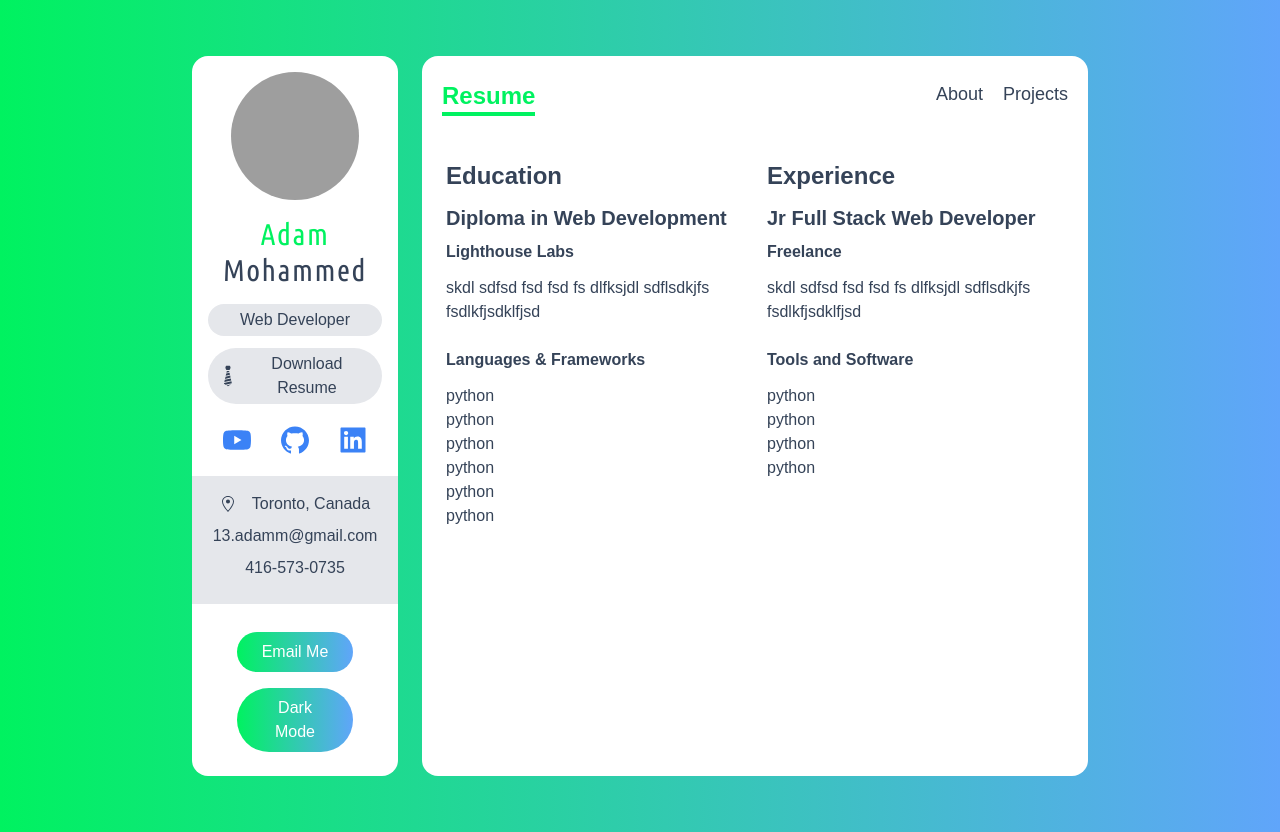
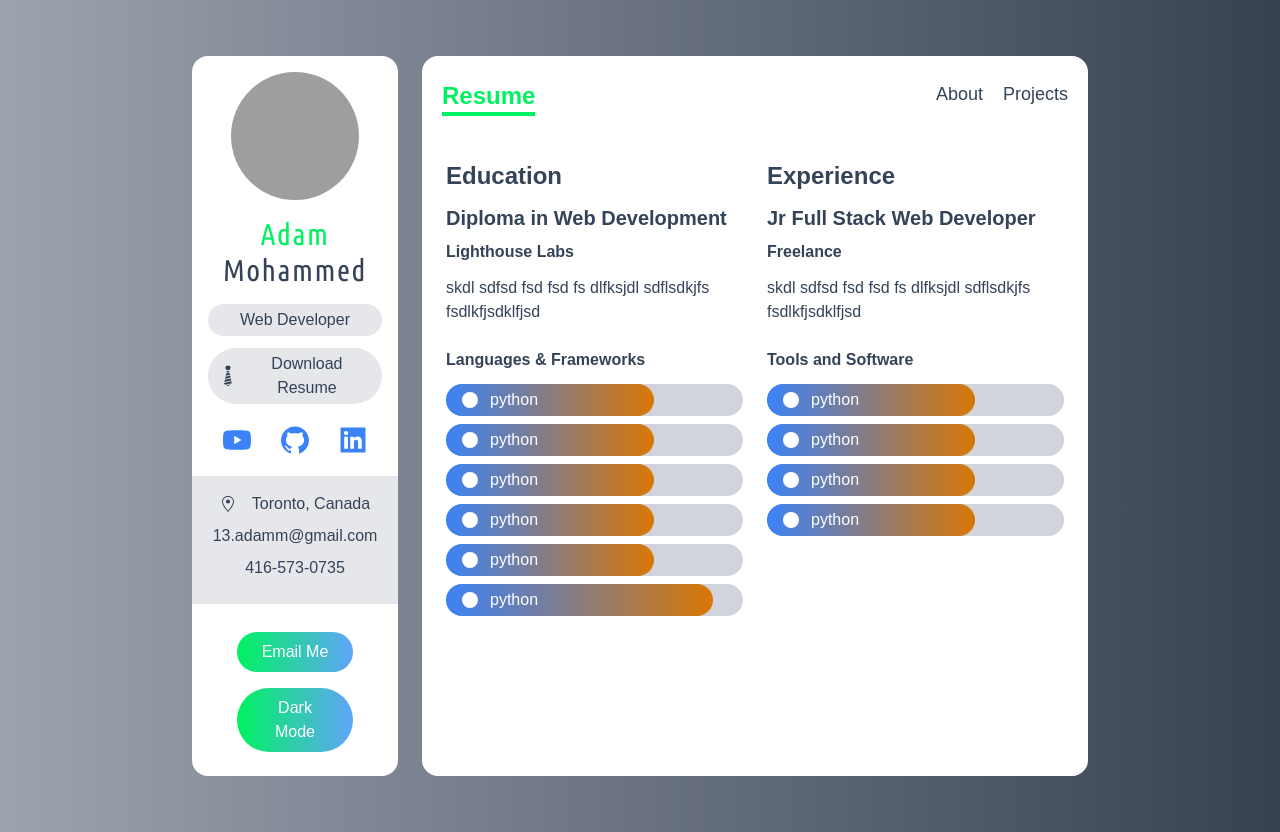
Before and after one commit to adamm13/portfolio, a Next.js app: page /resume in a window 1280 px wide. Built offline with nearby package versions, Linux system fonts and the light colour scheme; grey boxes are pictures that could not be loaded.

Commit message:
added css and styles resume page and bars

```diff
--- a/components/Bar.tsx
+++ b/components/Bar.tsx
@@ -5,8 +5,13 @@ const Bar:FunctionComponent <{
   data:iSkill
 }> = ({data:{Icon, level, name}}) => {
   return (
-    <div>
-      {name}
+    <div className="my-2 text-white bg-gray-300 rounded-full">
+      <div className="flex items-center px-4 py-1 rounded-full bg-gradient-to-r from-blue-500 to-yellow-600"
+      style={{width: level}}>
+
+        <Icon className="mr-3"/>
+        {name}
+      </div>
     </div>
   )
 }
--- a/pages/_document.tsx
+++ b/pages/_document.tsx
@@ -13,7 +13,7 @@ class MyDocument extends Document {
           rel="stylesheet"
           />
         </Head>
-        <body className="bg-gradient-to-r from-green to-blue-400">
+        <body className="bg-gradient-to-r from-gray-400 to-gray-700">
           <Main />
           <NextScript />
         </body>
```
